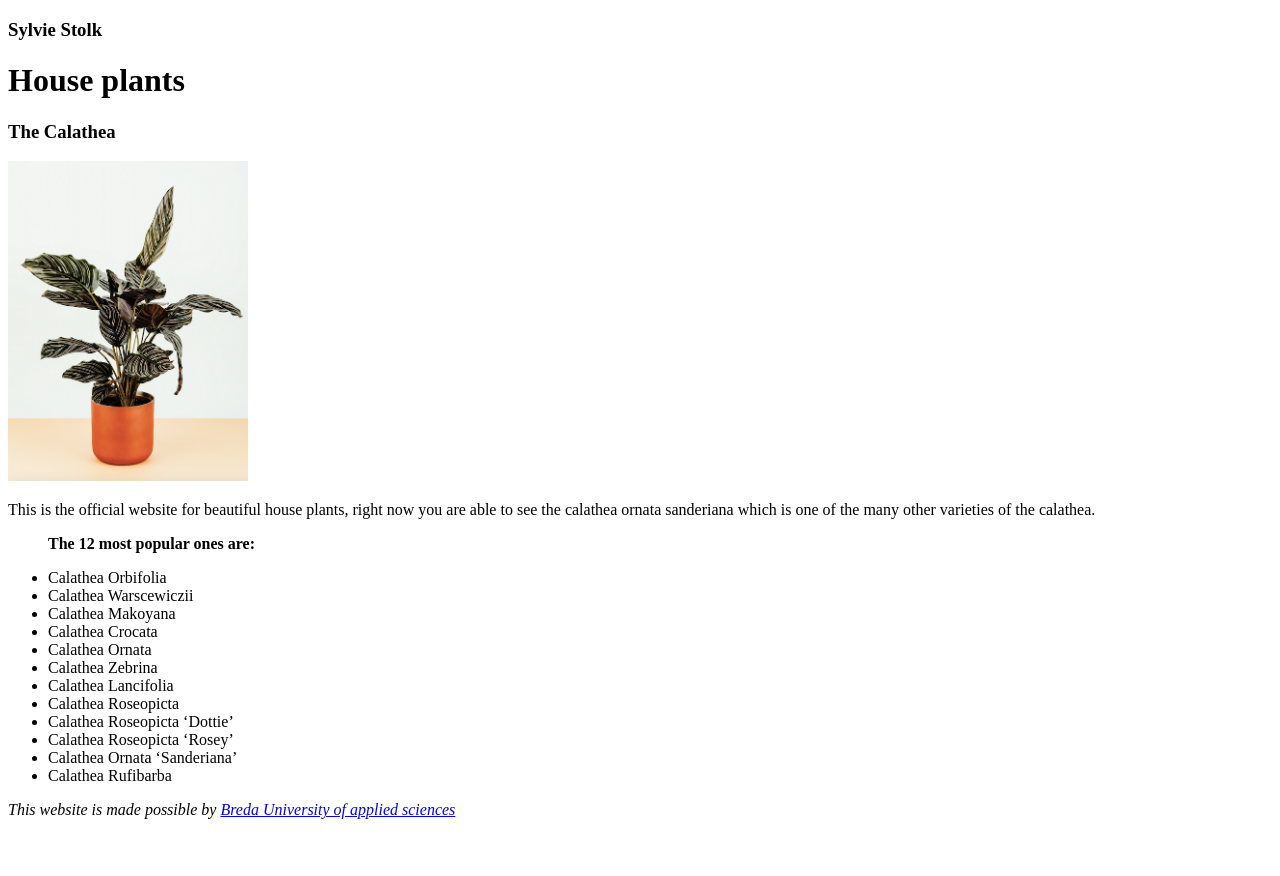
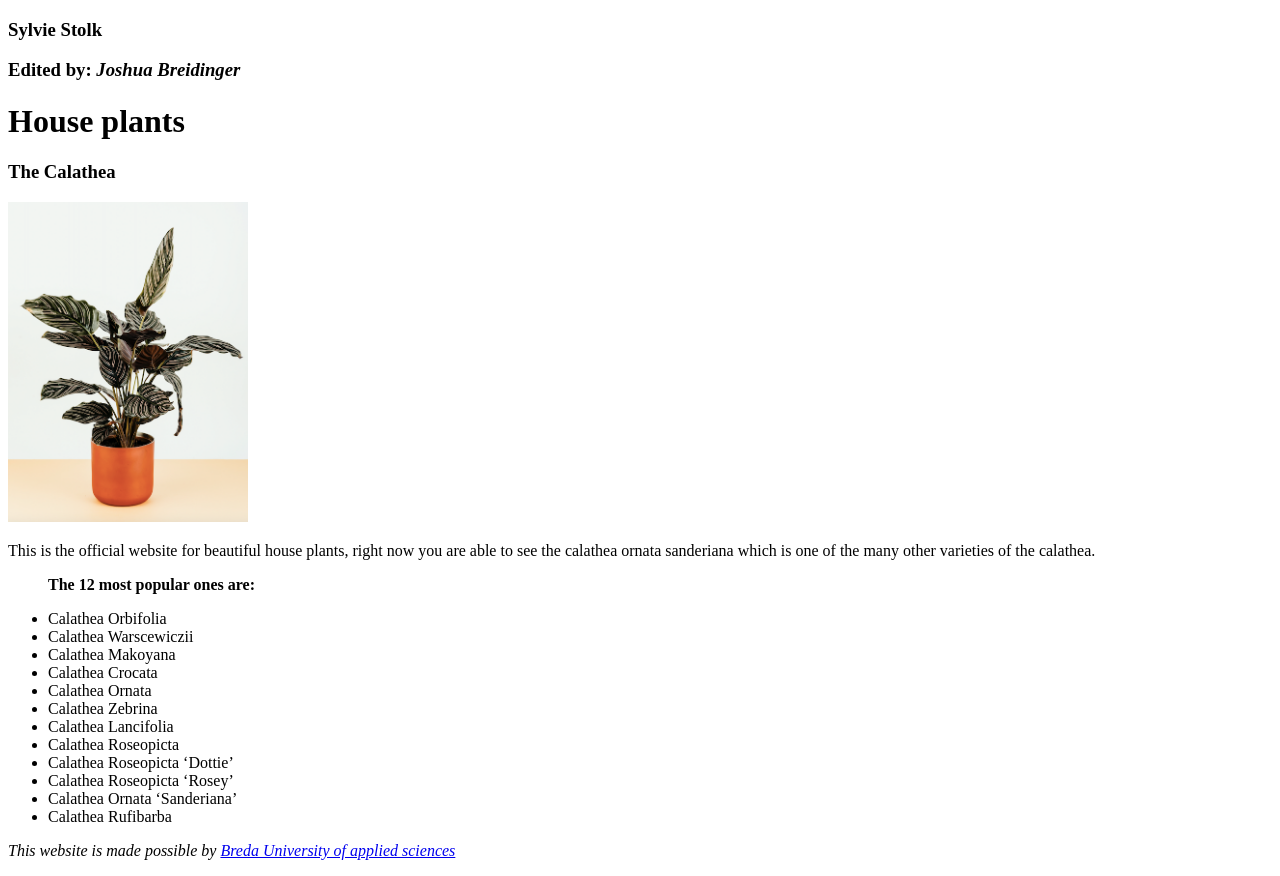
Before and after one commit to SylvieStolk/prj4-chapter-3, a plain HTML site: page my_project/index.html in a window 1280 px wide. Before the commit the page ends 835 px from the top, so only its background shows below. Drawn offline with Linux system fonts and the light colour scheme.

Commit message:
Added name Joshua Breidinger

```diff
--- a/my_project/index.html
+++ b/my_project/index.html
@@ -6,6 +6,7 @@
 </head>
 <body>
 	<h3>Sylvie Stolk</h3>
+	<h3>Edited by: <em>Joshua Breidinger</em></h3>
   <h1>House plants</h1>
 
   <h3>The Calathea</h3>
```
